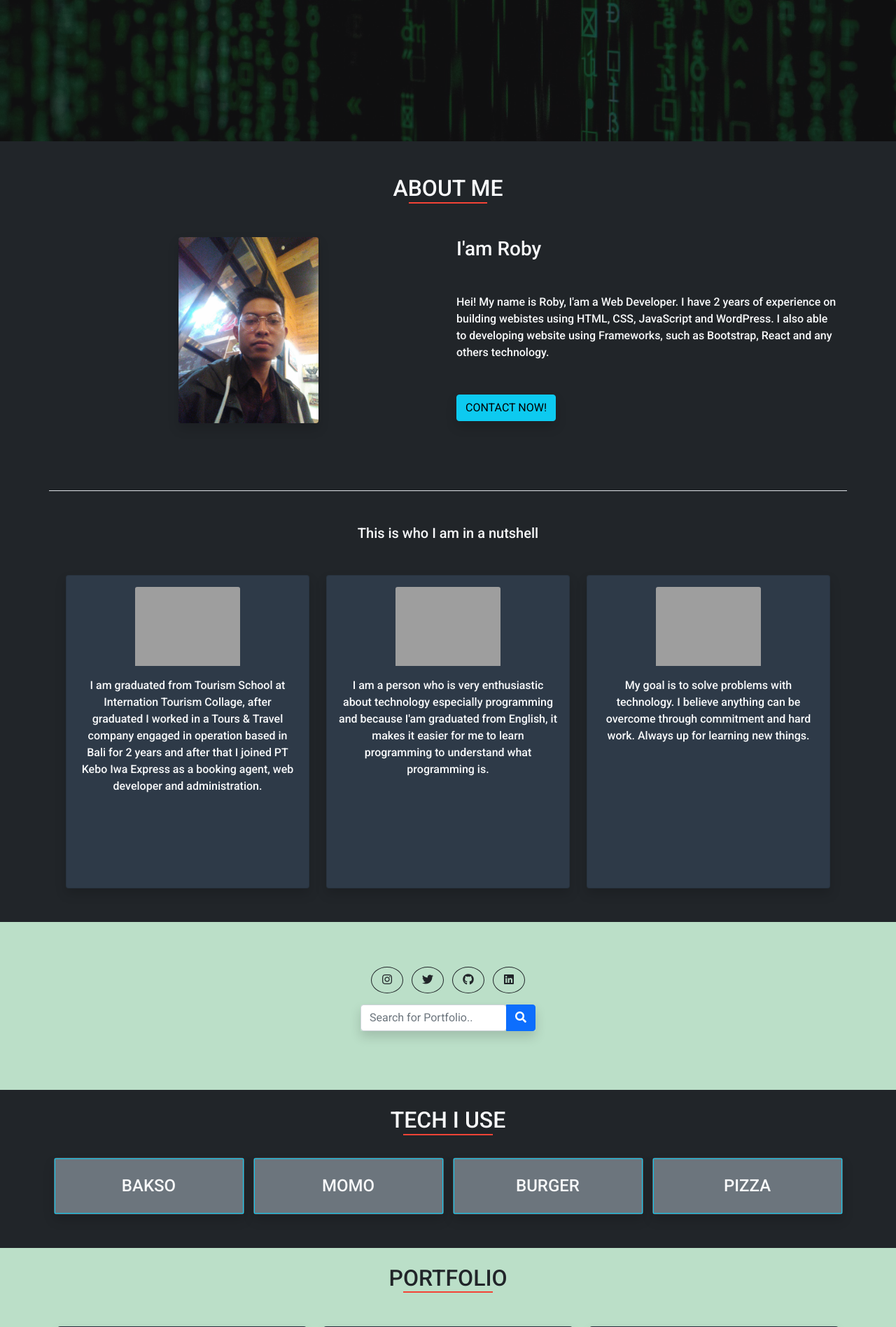
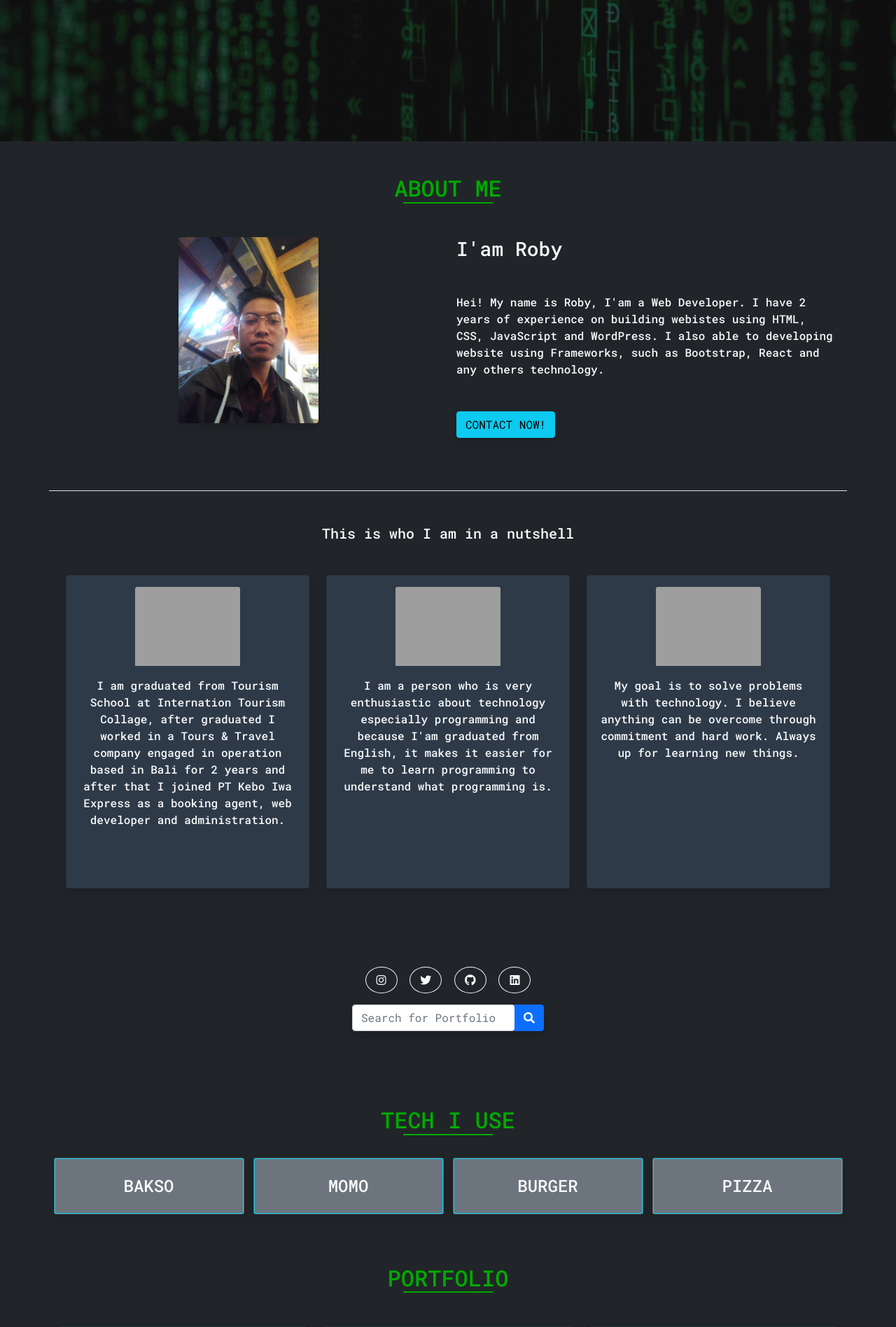
Before and after one commit to Roby98-dev/poinsla-porto-website-php, a PHP site: page /poinsla-porto-website-php/ in a window 1280 px wide. Shown: the part 680-2577 px from the top of the page at 70% size. Run offline with PHP 8.4, Linux system fonts and the light colour scheme; data comes from the database, SQL or seed files in the repository; grey boxes are pictures that could not be loaded.

Commit message:
Update at 20:26 on 12 mei 2021

```diff
--- /dev/null
+++ b/assets/css/_about.scss
@@ -0,0 +1,21 @@
+#about {
+    h2 {
+        color: $text-color;
+    }
+    h2::after {
+        content: "";
+        height: 2px;
+        width: 10%;
+        background: $text-color;
+        display: block;
+        margin: auto;
+    }
+}
+
+.about-image {
+    width: 200px;
+}
+
+.about-card {
+    background-color: $dark-secondary;
+}
--- /dev/null
+++ b/assets/css/_base.scss
@@ -0,0 +1,71 @@
+@import url('https://fonts.googleapis.com/css2?family=Montserrat:wght@200;400;500&display=swap');
+@import url('https://fonts.googleapis.com/css2?family=Roboto+Mono:wght@400;500;600&display=swap');
+
+* {
+    font-family: 'Roboto Mono', sans-serif;
+    font-weight: 500;
+}
+
+/*
+---------------------------------------------
+reset
+---------------------------------------------
+*/
+html, body, div, span, applet, object, iframe,
+h1,
+h2,
+h3,
+h4,
+h5,
+h6,
+p,
+blockquote,
+div pre,
+a,
+abbr,
+acronym,
+address,
+big,
+cite,
+code,
+del,
+dfn,
+em,
+font,
+img,
+ins,
+kbd,
+q,
+s,
+samp,
+small,
+strike,
+strong,
+sub,
+sup,
+tt,
+var,
+b,
+u,
+i,
+center,
+dl,
+dt,
+dd,
+ol,
+ul,
+li,
+figure,
+header,
+nav,
+section,
+article,
+aside,
+footer,
+figcaption {
+  margin: 0;
+  padding: 0;
+  border: 0;
+  outline: 0;
+  text-decoration: none;
+}
--- a/assets/css/_colors.scss
+++ /dev/null
@@ -1,2 +0,0 @@
-$dark-secondary: #2E3A48;
-$dark-third: #1A2634;
--- /dev/null
+++ b/assets/css/_contact.scss
@@ -0,0 +1,17 @@
+.this-contact {
+    h2 {
+        color: $text-color;
+    }
+    h2::after {
+        content: "";
+        height: 2px;
+        width: 10%;
+        background: $text-color;
+        display: block;
+        margin: auto;
+    }
+}
+
+.card-address {
+    background-color: $dark-secondary;
+}
--- /dev/null
+++ b/assets/css/_skills.scss
@@ -0,0 +1,17 @@
+#skills {
+    h2 {
+        color: $text-color;
+    }
+    h2::after {
+        content: "";
+        height: 2px;
+        width: 10%;
+        background: $text-color;
+        display: block;
+        margin: auto;
+    }
+}
+
+.card-skills {
+    background-color: $dark-secondary;
+}
--- /dev/null
+++ b/assets/css/_tech-I-Use.scss
@@ -0,0 +1,28 @@
+.categories {
+    h2 {
+        color: $text-color;
+    }
+    h2::after {
+        content: "";
+        height: 2px;
+        width: 10%;
+        background: $text-color;
+        display: block;
+        margin: auto;
+    }
+    .container {
+        .row {
+            div {
+                a {
+                    text-decoration: none;
+                    div {
+                        transition: .4s ease;
+                        &:hover {
+                            background-color: rgb(13,202,240);
+                        }
+                    }
+                }
+            }
+        }
+    }
+}
--- /dev/null
+++ b/assets/css/_variables.scss
@@ -0,0 +1,9 @@
+// colors Variables
+$dark-color: #171819;
+$dark-secondary: #2E3A48;
+$dark-third: #1A2634;
+$color-second: #bbdfc8;
+$color-salmon: #f44336;
+$text-color: #00aa00;
+
+$layout-breakpoint-small: 480px;
--- a/assets/css/main-front.css
+++ b/assets/css/main-front.css
@@ -1,7 +1,7 @@
 @import url("https://fonts.googleapis.com/css2?family=Montserrat:wght@200;400;500&display=swap");
-@import url("https://fonts.googleapis.com/css2?family=Roboto:wght@400;500;700&display=swap");
+@import url("https://fonts.googleapis.com/css2?family=Roboto+Mono:wght@400;500;600&display=swap");
 * {
-  font-family: 'Roboto', sans-serif;
+  font-family: 'Roboto Mono', sans-serif;
   font-weight: 500;
 }
 
@@ -67,6 +67,87 @@ figcaption {
   border: 0;
   outline: 0;
   text-decoration: none;
+}
+
+.this-contact h2 {
+  color: #00aa00;
+}
+
+.this-contact h2::after {
+  content: "";
+  height: 2px;
+  width: 10%;
+  background: #00aa00;
+  display: block;
+  margin: auto;
+}
+
+.card-address {
+  background-color: #2E3A48;
+}
+
+#skills h2 {
+  color: #00aa00;
+}
+
+#skills h2::after {
+  content: "";
+  height: 2px;
+  width: 10%;
+  background: #00aa00;
+  display: block;
+  margin: auto;
+}
+
+.card-skills {
+  background-color: #2E3A48;
+}
+
+.categories h2 {
+  color: #00aa00;
+}
+
+.categories h2::after {
+  content: "";
+  height: 2px;
+  width: 10%;
+  background: #00aa00;
+  display: block;
+  margin: auto;
+}
+
+.categories .container .row div a {
+  text-decoration: none;
+}
+
+.categories .container .row div a div {
+  -webkit-transition: .4s ease;
+  transition: .4s ease;
+}
+
+.categories .container .row div a div:hover {
+  background-color: #0dcaf0;
+}
+
+#about h2 {
+  color: #00aa00;
+}
+
+#about h2::after {
+  content: "";
+  height: 2px;
+  width: 10%;
+  background: #00aa00;
+  display: block;
+  margin: auto;
+}
+
+.about-image {
+  width: 200px;
+}
+
+.about-card {
+  background-color: #2E3A48;
 }
 
 /*
@@ -145,23 +226,6 @@ nav .navbar-nav li:hover::after {
   z-index: 99;
 }
 
-#about h2::after {
-  content: "";
-  height: 2px;
-  width: 10%;
-  background: #f44336;
-  display: block;
-  margin: auto;
-}
-
-.about-image {
-  width: 200px;
-}
-
-.about-card {
-  background-color: #2E3A48;
-}
-
 .front-search {
   height: 15rem;
   background-color: #bbdfc8;
@@ -172,37 +236,19 @@ nav .navbar-nav li:hover::after {
   width: 17rem;
 }
 
-.categories h2::after {
-  content: "";
-  height: 2px;
-  width: 10%;
-  background: #f44336;
-  display: block;
-  margin: auto;
+.project {
+  background-color: #bbdfc8;
 }
 
-.categories .container .row div a {
-  text-decoration: none;
-}
-
-.categories .container .row div a div {
-  -webkit-transition: .4s ease;
-  transition: .4s ease;
-}
-
-.categories .container .row div a div:hover {
-  background-color: #0dcaf0;
-}
-
-.project {
-  background-color: #bbdfc8;
+.project h2 {
+  color: #00aa00;
 }
 
 .project h2::after {
   content: "";
   height: 2px;
   width: 10%;
-  background: #f44336;
+  background: #00aa00;
   display: block;
   margin: auto;
 }
@@ -228,24 +274,6 @@ nav .navbar-nav li:hover::after {
   background-color: #2E3A48;
 }
 
-#skills h2::after {
-  content: "";
-  height: 2px;
-  width: 10%;
-  background: #f44336;
-  display: block;
-  margin: auto;
-}
-
-.this-contact h2::after {
-  content: "";
-  height: 2px;
-  width: 10%;
-  background: #f44336;
-  display: block;
-  margin: auto;
-}
-
 .porto-search {
   height: 100%;
 }
--- a/assets/css/main-front.scss
+++ b/assets/css/main-front.scss
@@ -1,81 +1,9 @@
-@import url('https://fonts.googleapis.com/css2?family=Montserrat:wght@200;400;500&display=swap');
-@import url('https://fonts.googleapis.com/css2?family=Roboto:wght@400;500;700&display=swap');
-@import "colors";
-
-* {
-    font-family: 'Roboto', sans-serif;
-    font-weight: 500;
-}
-
-/*
----------------------------------------------
-reset
----------------------------------------------
-*/
-html, body, div, span, applet, object, iframe,
-h1,
-h2,
-h3,
-h4,
-h5,
-h6,
-p,
-blockquote,
-div pre,
-a,
-abbr,
-acronym,
-address,
-big,
-cite,
-code,
-del,
-dfn,
-em,
-font,
-img,
-ins,
-kbd,
-q,
-s,
-samp,
-small,
-strike,
-strong,
-sub,
-sup,
-tt,
-var,
-b,
-u,
-i,
-center,
-dl,
-dt,
-dd,
-ol,
-ul,
-li,
-figure,
-header,
-nav,
-section,
-article,
-aside,
-footer,
-figcaption {
-  margin: 0;
-  padding: 0;
-  border: 0;
-  outline: 0;
-  text-decoration: none;
-}
-
-// colors Variables
-$dark-color: #171819;
-$color-second: #bbdfc8;
-
-$layout-breakpoint-small: 480px;
+@import "variables";
+@import "base";
+@import "contact";
+@import "skills";
+@import "tech-I-Use";
+@import "about";
 
 /*
 ---------------------------------------------
@@ -144,25 +72,6 @@ nav {
     }
 }
 
-#about {
-    h2::after {
-        content: "";
-        height: 2px;
-        width: 10%;
-        background: #f44336;
-        display: block;
-        margin: auto;
-    }
-}
-
-.about-image {
-    width: 200px;
-}
-
-.about-card {
-    background-color: $dark-secondary;
-}
-
 // Front Search
 .front-search {
     height: 15rem;
@@ -174,39 +83,16 @@ nav {
     width: 17rem;
 }
 
-.categories {
+.project {
+    background-color: $color-second;
+    h2 {
+        color: $text-color;
+    }
     h2::after {
         content: "";
         height: 2px;
         width: 10%;
-        background: #f44336;
-        display: block;
-        margin: auto;
-    }
-    .container {
-        .row {
-            div {
-                a {
-                    text-decoration: none;
-                    div {
-                        transition: .4s ease;
-                        &:hover {
-                            background-color: rgb(13,202,240);
-                        }
-                    }
-                }
-            }
-        }
-    }
-}
-
-.project {
-    background-color: $color-second;
-    h2::after {
-        content: "";
-        height: 2px;
-        width: 10%;
-        background: #f44336;
+        background: $text-color;
         display: block;
         margin: auto;
     }
@@ -237,28 +123,6 @@ nav {
     background-color: $dark-secondary;
 }
 
-#skills {
-    h2::after {
-        content: "";
-        height: 2px;
-        width: 10%;
-        background: #f44336;
-        display: block;
-        margin: auto;
-    }
-}
-
-.this-contact {
-    h2::after {
-        content: "";
-        height: 2px;
-        width: 10%;
-        background: #f44336;
-        display: block;
-        margin: auto;
-    }
-}
-
 .porto-search {
     height: 100%;
     p::after {
--- a/partials-front/about.php
+++ b/partials-front/about.php
@@ -1,6 +1,6 @@
 <section id="about" class="bg-dark text-light pt-5">
+    <h2 class="text-uppercase text-center" data-aos="fade-up">About Me</h2>
     <div class="container">
-        <h2 class="text-uppercase text-center text-light" data-aos="fade-up">About Me</h2>
         <div class="row about-me pb-5 border-bottom mt-5">
             <div class="col-lg d-flex justify-content-center mb-5" data-aos="fade-right" data-aos-duration="1000">
                 <img class="about-image img-fluid rounded shadow" src="<?= SITEURL; ?>assets/images/about/about-me.jpeg" alt="Roby Adi Putra">
--- a/partials-front/front-contact.php
+++ b/partials-front/front-contact.php
@@ -1,10 +1,10 @@
 <!-- Contact -->
-<section class="this-contact pt-5 pb-5 bg-light " id="contact ">
+<section class="this-contact bg-dark pt-5 pb-5 bg-light " id="contact ">
+    <h2 class="text-uppercase text-center mb-0">Contact Me</h2>
     <div class="container">
-        <h2 class="text-uppercase text-center text-secondary mb-0">Contact Me</h2>
         <div class="row mt-5">
-            <div class="col-lg-6 col-md-12 col-sm-12 mb-4">
-                <div class="card shadow mx-4 my-4">
+            <div class="col-lg-6 col-md-12 col-sm-12 mb-4 text-light">
+                <div class="card shadow mx-4 my-4 card-address">
                     <div class="card-body">
                         <p><i class="fas fa-map-marker-alt"></i> Jl. Legong Keraton, Desa Undisan Kelod, Tembuku, Bangli. Bali, Indonesia</p>
                         <p><i class="fas fa-envelope-open-text"></i> Roby@poinsla.xyz</p>
@@ -13,22 +13,22 @@
                     </div>
                 </div>
             </div>
-            <div class="contact-form col-lg-6 mx-auto">
+            <div class="contact-form col-lg-6 mx-auto text-light">
                 <form id="contact-form">
                     <div class="form-group">
                         <input type="hidden" name="contact_number">
                     </div>
                     <div class="form-group mb-3">
                         <label>Name:</label>
-                        <input class="form-control" type="text" name="from_name">
+                        <input class="form-control" type="text" name="from_name" placeholder="Enter your name">
                     </div>
                     <div class="form-group mb-3">
                         <label>Email:</label>
-                        <input class="form-control" type="email" name="to_name">
+                        <input class="form-control" type="email" name="to_name" placeholder="Enter your email">
                     </div>
                     <div class="form-group mb-3">
                         <label>Message:</label>
-                        <textarea class="form-control" name="message"></textarea>
+                        <textarea class="form-control" name="message" placeholder="Enter your messages"></textarea>
                     </div>
                     <div class="form-group mt-3">
                         <input class="btn btn-lg btn-primary" type="submit" value="Send">
--- a/partials-front/projects.php
+++ b/partials-front/projects.php
@@ -1,4 +1,4 @@
-<section class="project pt-4 pb-4">
+<section class="project bg-dark pt-4 pb-4">
     <h2 class="text-center text-uppercase">Portfolio</h2>
     <div class="container">
         <div class="row mt-5">
--- a/partials-front/search-index.php
+++ b/partials-front/search-index.php
@@ -1,21 +1,21 @@
-<section class="front-search text-center">
+<section class="front-search bg-dark text-center">
     <ul class="social-media list-inline mt-3">
         <li class="list-inline-item">
-            <a class="btn btn-outline-dark btn-social text-center rounded-circle" role="button" href="https://www.instagram.com/poinsla.xyz/">
+            <a class="btn btn-outline-light btn-social text-center rounded-circle" role="button" href="https://www.instagram.com/poinsla.xyz/">
                 <i class="fab fa-instagram fa-fw"></i>
             </a>
         </li>
         <li class="list-inline-item">
-            <a class="btn btn-outline-dark btn-social text-center rounded-circle" role="button" href="https://twitter.com/roby_hjz">
+            <a class="btn btn-outline-light btn-social text-center rounded-circle" role="button" href="https://twitter.com/roby_hjz">
                 <i class="fab fa-twitter fa-fw"></i>
             </a>
         </li>
         <li class="list-inline-item">
-            <a class="btn btn-outline-dark btn-social text-center rounded-circle" role="button" href="https://github.com/Roby98-dev"><i class="fab fa-github fa-fw"></i>
+            <a class="btn btn-outline-light btn-social text-center rounded-circle" role="button" href="https://github.com/Roby98-dev"><i class="fab fa-github fa-fw"></i>
             </a>
         </li>
         <li class="list-inline-item">
-            <a class="btn btn-outline-dark btn-social text-center rounded-circle" role="button" href="https://www.linkedin.com/in/i-kadek-roby-adi-putra-6a473b161/">
+            <a class="btn btn-outline-light btn-social text-center rounded-circle" role="button" href="https://www.linkedin.com/in/i-kadek-roby-adi-putra-6a473b161/">
                 <i class="fab fa-linkedin fa-fw"></i>
             </a>
         </li>
--- a/partials-front/skills.php
+++ b/partials-front/skills.php
@@ -1,10 +1,10 @@
 <!-- Skills section start -->
-<section id="skills" class="pt-5 pb-5 border-bottom">
+<section id="skills" class="pt-5 pb-5 bg-dark">
+    <h2 class="text-uppercase text-center mb-0">My Skills</h2>
     <div class="container">
-        <h2 class="text-uppercase text-center text-secondary mb-0">My Skills</h2>
         <div class="row mt-5">
-            <div class="col-lg-6 col-md-12 col-sm-12">
-                <div class="card mb-2">
+            <div class="col-lg-6 col-md-12 col-sm-12 text-light">
+                <div class="card card-skills mb-2">
                     <div class="card-body">
                         <h5 class="mt-3 mb-2"><i class="fab fa-html5"></i> HTML & <i class="fab fa-css3"></i> CSS</h5>
                         <div class="progress">
@@ -12,7 +12,7 @@
                         </div>
                     </div>
                 </div>
-                <div class="card mb-2">
+                <div class="card card-skills mb-2">
                     <div class="card-body">
                         <h5 class="mt-3 mb-2"><i class="fab fa-bootstrap"></i> Bootstrap</h5>
                         <div class="progress">
@@ -20,7 +20,7 @@
                         </div>
                     </div>
                 </div>
-                <div class="card mb-2">
+                <div class="card card-skills mb-2">
                     <div class="card-body">
                         <h5 class="mt-3 mb-2"><i class="fab fa-phoenix-framework"></i> Materiallize</h5>
                         <div class="progress">
@@ -28,7 +28,7 @@
                         </div>
                     </div>
                 </div>
-                <div class="card mb-2">
+                <div class="card card-skills mb-2">
                     <div class="card-body">
                         <h5 class="mt-3 mb-2"><i class="fab fa-js-square"></i> JavaScript</h5>
                         <div class="progress">
@@ -37,8 +37,8 @@
                     </div>
                 </div>
             </div>
-            <div class="col-lg-6 col-md-12 col-sm-12">
-                <div class="card mb-2">
+            <div class="col-lg-6 col-md-12 col-sm-12 text-light">
+                <div class="card card-skills mb-2">
                     <div class="card-body">
                         <h5 class="mt-3 mb-2"><i class="fab fa-react"></i> React Js</h5>
                         <div class="progress">
@@ -46,7 +46,7 @@
                         </div>
                     </div>
                 </div>
-                <div class="card mb-2">
+                <div class="card card-skills mb-2">
                     <div class="card-body">
                         <h5 class="mt-3 mb-2"><i class="fab fa-wordpress"></i> WordPress</h5>
                         <div class="progress">
@@ -54,7 +54,7 @@
                         </div>
                     </div>
                 </div>
-                <div class="card mb-2">
+                <div class="card card-skills mb-2">
                     <div class="card-body">
                         <h5 class="mt-3 mb-2"><i class="fab fa-node-js"></i> Node Js</h5>
                         <div class="progress">
@@ -62,7 +62,7 @@
                         </div>
                     </div>
                 </div>
-                <div class="card mb-2">
+                <div class="card card-skills mb-2">
                     <div class="card-body">
                         <h5 class="mt-3 mb-2"><i class="fab fa-joget"></i> jQuery</h5>
                         <div class="progress">
--- a/partials-front/tech-I-Use.php
+++ b/partials-front/tech-I-Use.php
@@ -1,5 +1,5 @@
 <section class="categories bg-dark pt-4">
-    <h2 class="text-center text-uppercase text-light mb-3">Tech I Use</h2>
+    <h2 class="text-center text-uppercase mb-3">Tech I Use</h2>
     <div class="container pb-5">
         <div class="row">
 
```
Also changed, not shown: 1 other file.
